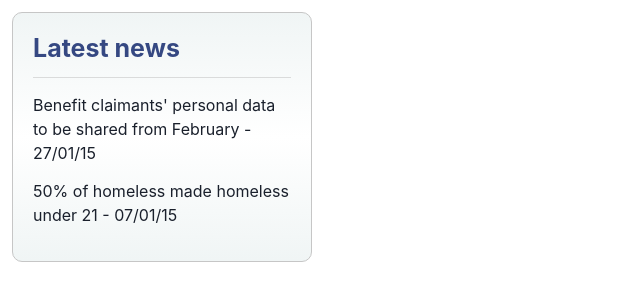
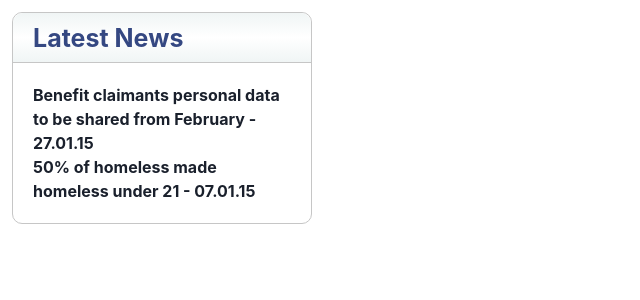
Before and after one commit to chinmaykarmokar/dss-move-app, a Next.js app: page /components/molecules/Latest in a window 1280 px wide. Shown: the top 300 px of the page, without its empty margins (0-640 px from the left). Built offline with nearby package versions, Linux system fonts and the light colour scheme.

Commit message:
Small change.

```diff
--- a/pages/components/molecules/Latest.js
+++ b/pages/components/molecules/Latest.js
@@ -1,13 +1,16 @@
-import { Flex, Button, Heading, Text, Image, Divider } from "@chakra-ui/react";
+import { Flex, Heading, Text, Divider } from "@chakra-ui/react";
 
 const LatestNews = () => {
     return (
         <>
-            <Flex border="1px solid #c6c6c6" m="3" bgGradient="linear(to-b, #f0f5f5, #fff, #f0f5f5)" borderRadius="10px" height="250px" width="300px" flexWrap="wrap" p={5}>
-               <Heading fontSize="25px" color="#354882">Latest news</Heading>
-               <Divider/>
-               <Text>Benefit claimants' personal data to be shared from February - 27/01/15</Text>
-               <Text>50% of homeless made homeless under 21 - 07/01/15</Text>
+            <Flex border="1px solid #c6c6c6" borderRadius="10px" m="3" width="300px" flexWrap="wrap">
+                <Flex width="100%" bgGradient="linear(to-b, #f0f5f5, #fff, #f0f5f5)" height="50px" color="#354882" borderBottom="1px solid #c6c6c6" borderTopLeftRadius="10px" borderTopRightRadius="10px">
+                    <Heading ml={5} mt={2.5} fontSize="25px">Latest News</Heading>
+                </Flex>
+                <Flex flexWrap="wrap" p={5}>
+                    <Text><b>Benefit claimants personal data to be shared from February - 27.01.15</b></Text>
+                    <Text><b>50% of homeless made homeless under 21 - 07.01.15</b></Text>
+                </Flex>
             </Flex>
         </>
     )
```
